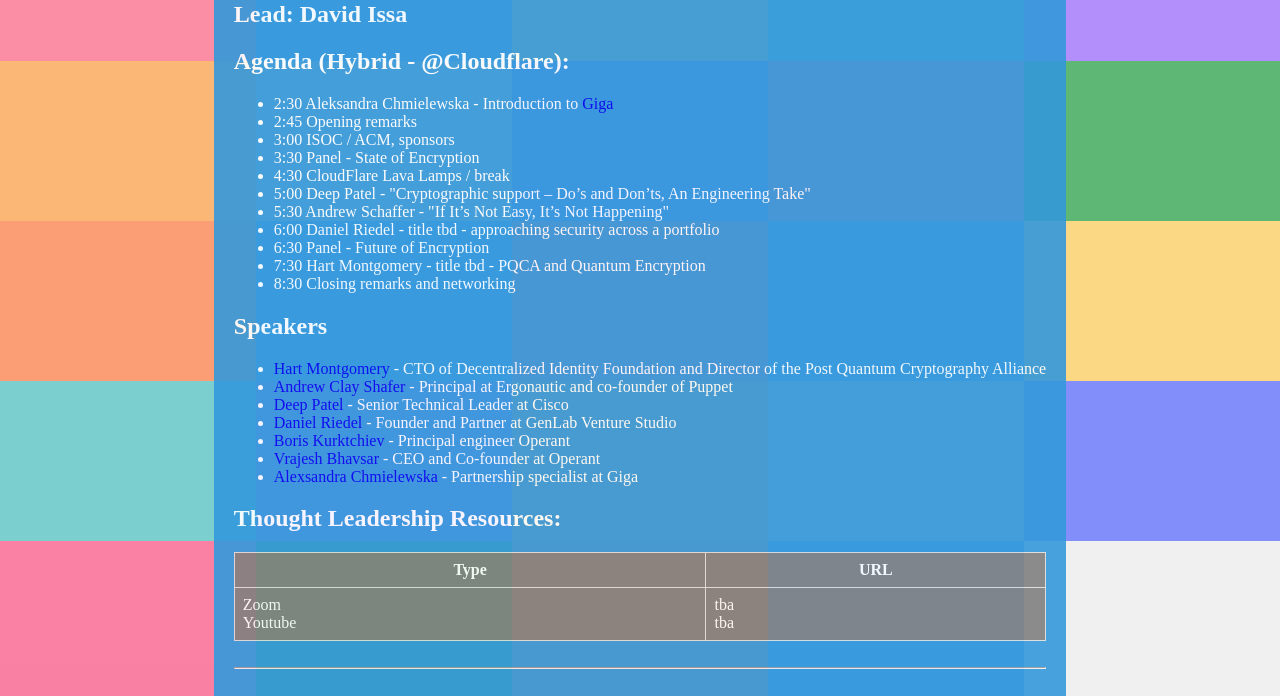
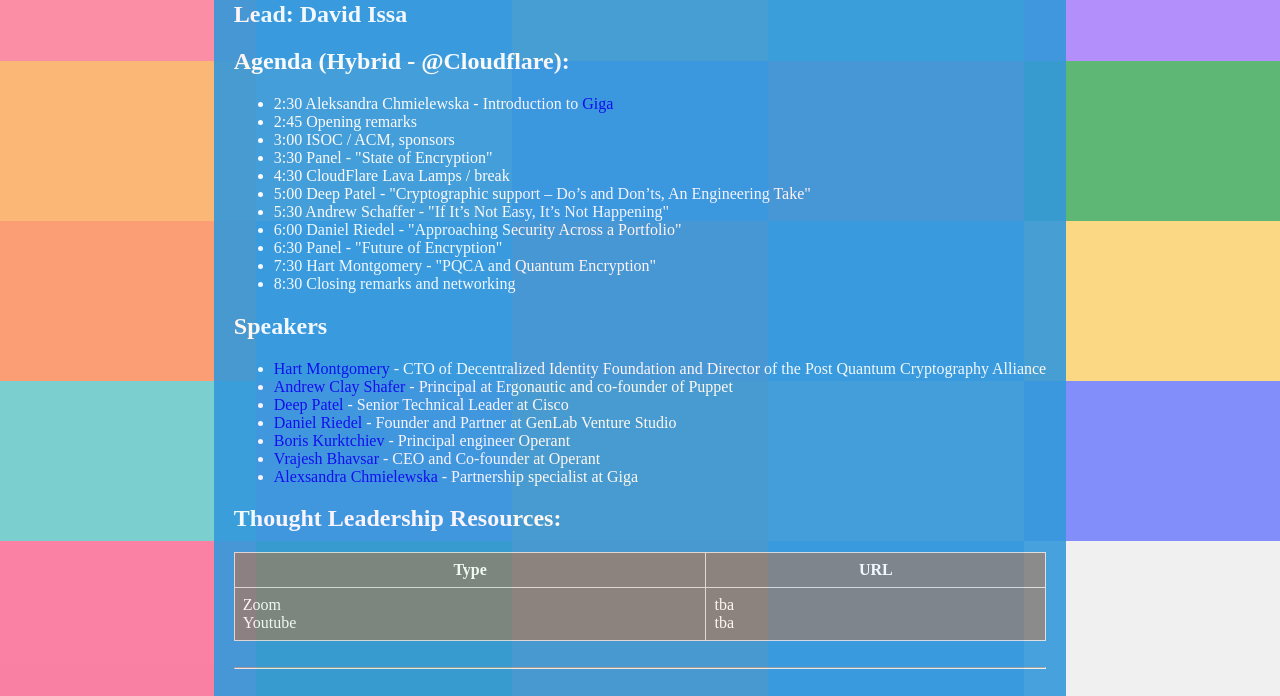
Before and after one commit to minimumdistance/gedsf.org, a plain HTML site: page website/tracks.html in a window 1280 px wide. Shown: the part 99-795 px from the top of the page. Drawn offline with Linux system fonts and the light colour scheme.

Commit message:
title fix

```diff
--- a/website/tracks.html
+++ b/website/tracks.html
@@ -154,13 +154,13 @@ table th, table td {
     <li>2:30 Aleksandra Chmielewska - Introduction to <a href="https://maps.giga.global/map">Giga</a></li>
     <li>2:45 Opening remarks</li>
     <li>3:00 ISOC / ACM, sponsors</li>
-    <li>3:30 Panel - State of Encryption</li>
+    <li>3:30 Panel - "State of Encryption"</li>
     <li>4:30 CloudFlare Lava Lamps / break</li>
     <li>5:00 Deep Patel - "Cryptographic support – Do’s and Don’ts, An Engineering Take"</li>
     <li>5:30 Andrew Schaffer - "If It’s Not Easy, It’s Not Happening"</li>
-    <li>6:00 Daniel Riedel - title tbd - approaching security across a portfolio</li>
-    <li>6:30 Panel - Future of Encryption</li>
-    <li>7:30 Hart Montgomery - title tbd - PQCA and Quantum Encryption</li>
+    <li>6:00 Daniel Riedel - "Approaching Security Across a Portfolio"</li>
+    <li>6:30 Panel - "Future of Encryption"</li>
+    <li>7:30 Hart Montgomery - "PQCA and Quantum Encryption"</li>
     <li>8:30 Closing remarks and networking</li>
     </ul>
 
```
